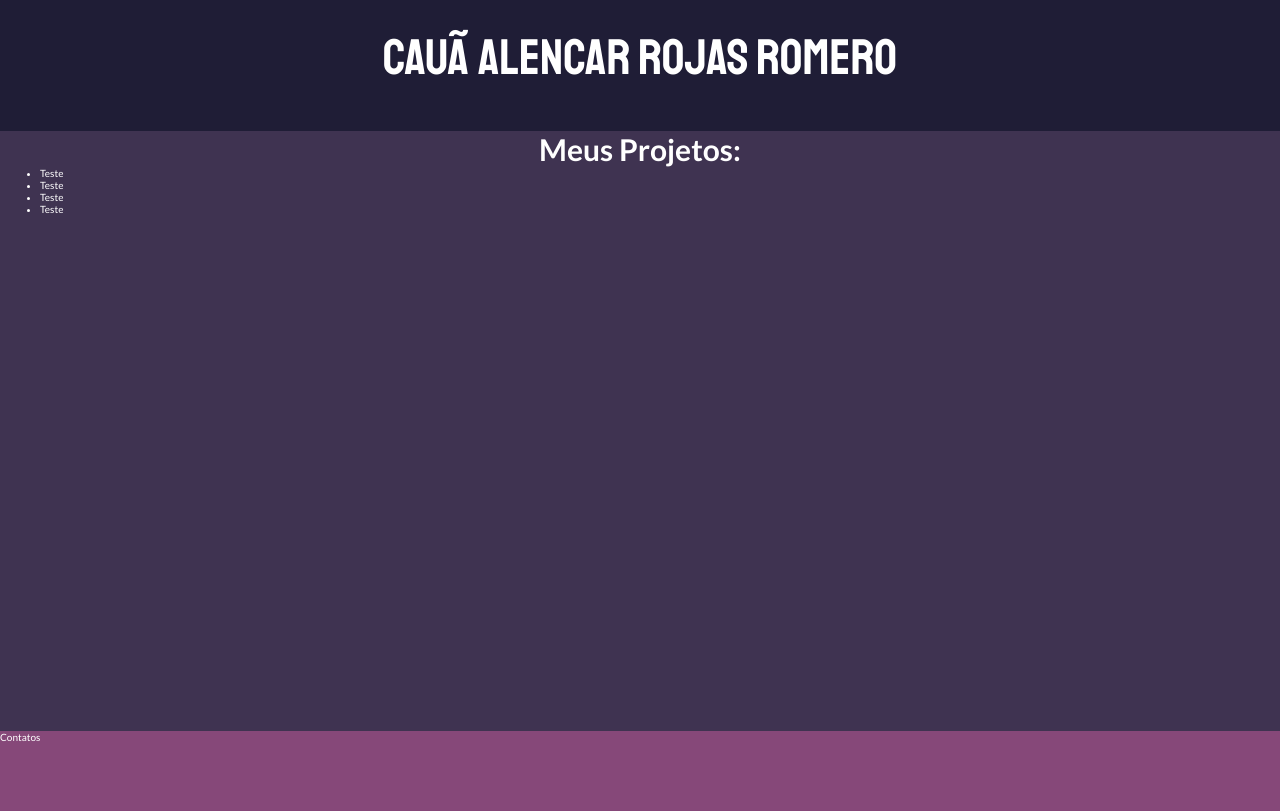
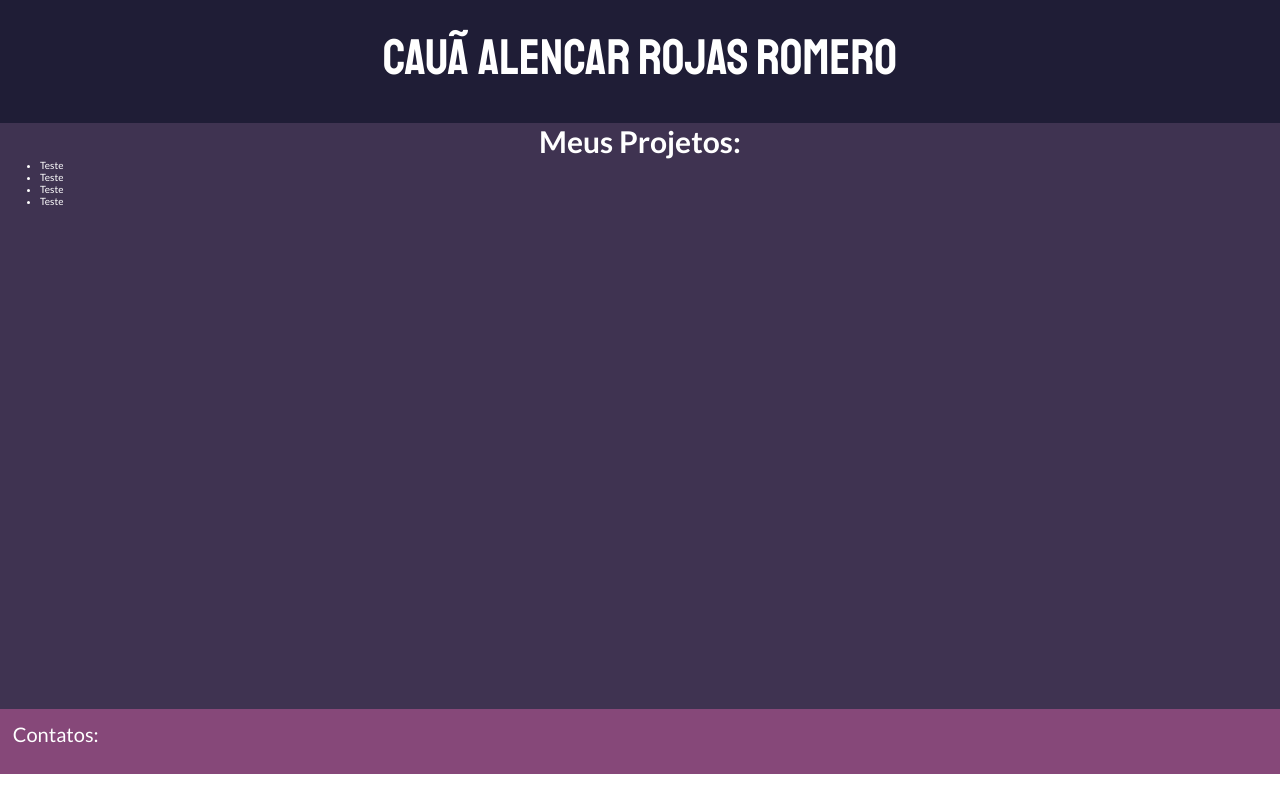
Before and after one commit to CauaRojas/CauaRojas.github.io, a React (Vite) app: page / in a window 1280 px wide. Built offline with nearby package versions, Linux system fonts and the light colour scheme.

Commit message:
adicionei o favicon

```diff
--- a/src/App.css
+++ b/src/App.css
@@ -6,7 +6,7 @@
 }
 header {
 	background-color: var(--dark);
-	height: 10%;
+	height: 9%;
 	padding: 2%;
 	text-align: center;
 	font-size: 5rem;
@@ -14,7 +14,7 @@ header {
 }
 main {
 	background-color: var(--l-dark);
-	height: 75%;
+	height: 73.2%;
 }
 main > h1 {
 	font-size: 3rem;
@@ -22,5 +22,7 @@ main > h1 {
 }
 footer {
 	background-color: var(--purple);
-	height: 10%;
+	padding: 1%;
+	font-size: 2rem;
+	height: 5%;
 }
--- a/src/App.tsx
+++ b/src/App.tsx
@@ -14,7 +14,7 @@ function App() {
 					<li>Teste</li>
 				</ul>
 			</main>
-			<footer>Contatos</footer>
+			<footer>Contatos:</footer>
 		</>
 	);
 }
```
Also changed, not shown: src/favicon.svg (added), src/logo.svg (deleted).
